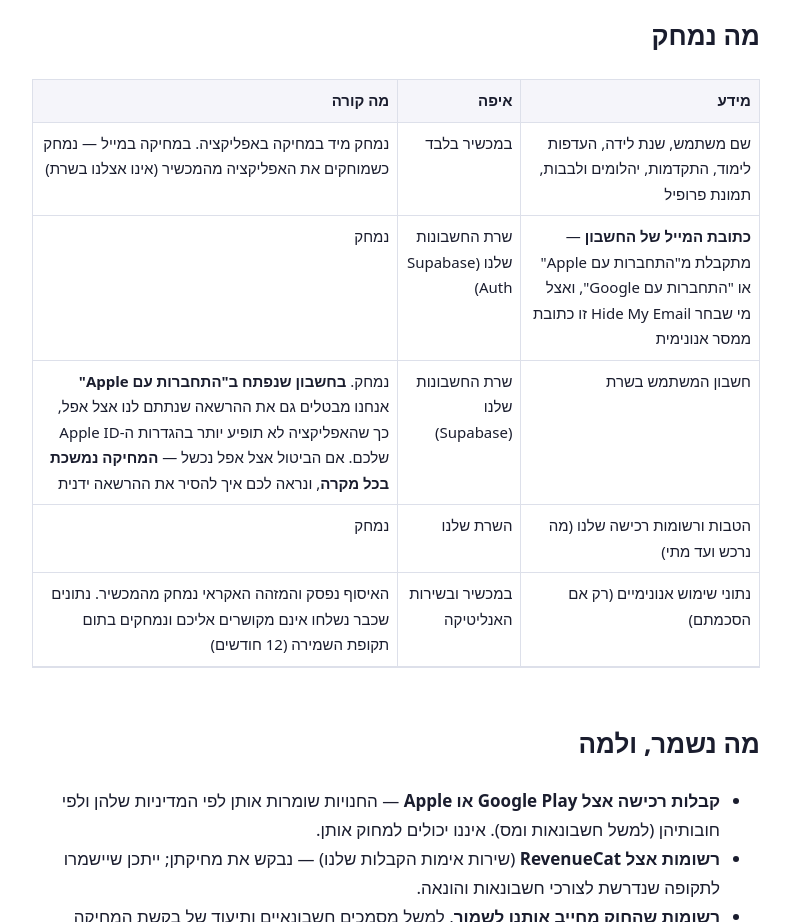
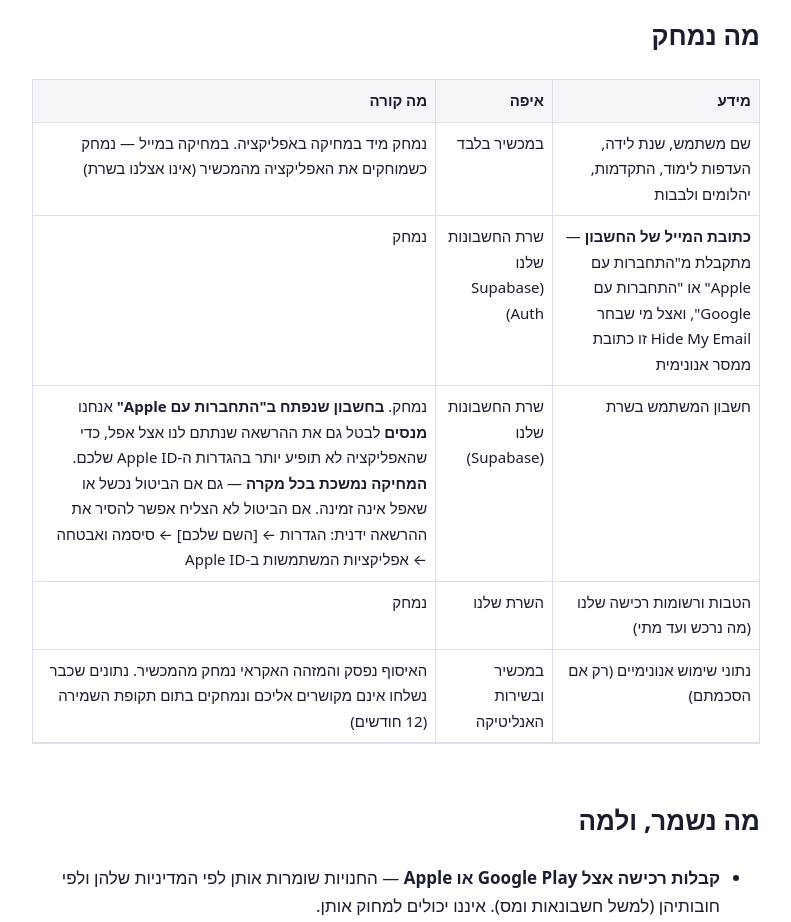
Before and after one commit to gikulS/octo800, a plain HTML site: page delete-account.html in a window 1280 px wide. Shown: the part 1280-2202 px from the top of the page, without its empty margins (244-1035 px from the left). Drawn offline with Linux system fonts and the light colour scheme.

Commit message:
Legal pages: correct what leaves the device on sign-in

```diff
--- a/delete-account.html
+++ b/delete-account.html
@@ -63,9 +63,9 @@ a{color:var(--accent)}
 <h2>מה נמחק</h2>
 <div class="tw"><table>
 <tr><th>מידע</th><th>איפה</th><th>מה קורה</th></tr>
-<tr><td>שם משתמש, שנת לידה, העדפות לימוד, התקדמות, יהלומים ולבבות, תמונת פרופיל</td><td>במכשיר בלבד</td><td>נמחק מיד במחיקה באפליקציה. במחיקה במייל — נמחק כשמוחקים את האפליקציה מהמכשיר (אינו אצלנו בשרת)</td></tr>
+<tr><td>שם משתמש, שנת לידה, העדפות לימוד, התקדמות, יהלומים ולבבות</td><td>במכשיר בלבד</td><td>נמחק מיד במחיקה באפליקציה. במחיקה במייל — נמחק כשמוחקים את האפליקציה מהמכשיר (אינו אצלנו בשרת)</td></tr>
 <tr><td><strong>כתובת המייל של החשבון</strong> — מתקבלת מ"התחברות עם Apple" או "התחברות עם Google", ואצל מי שבחר Hide My Email זו כתובת ממסר אנונימית</td><td>שרת החשבונות שלנו (Supabase Auth)</td><td>נמחק</td></tr>
-<tr><td>חשבון המשתמש בשרת</td><td>שרת החשבונות שלנו (Supabase)</td><td>נמחק. <strong>בחשבון שנפתח ב"התחברות עם Apple"</strong> אנחנו מבטלים גם את ההרשאה שנתתם לנו אצל אפל, כך שהאפליקציה לא תופיע יותר בהגדרות ה-Apple ID שלכם. אם הביטול אצל אפל נכשל — <strong>המחיקה נמשכת בכל מקרה</strong>, ונראה לכם איך להסיר את ההרשאה ידנית</td></tr>
+<tr><td>חשבון המשתמש בשרת</td><td>שרת החשבונות שלנו (Supabase)</td><td>נמחק. <strong>בחשבון שנפתח ב"התחברות עם Apple"</strong> אנחנו <strong>מנסים</strong> לבטל גם את ההרשאה שנתתם לנו אצל אפל, כדי שהאפליקציה לא תופיע יותר בהגדרות ה-Apple ID שלכם. <strong>המחיקה נמשכת בכל מקרה</strong> — גם אם הביטול נכשל או שאפל אינה זמינה. אם הביטול לא הצליח אפשר להסיר את ההרשאה ידנית: הגדרות ← [השם שלכם] ← סיסמה ואבטחה ← אפליקציות המשתמשות ב-Apple ID</td></tr>
 <tr><td>הטבות ורשומות רכישה שלנו (מה נרכש ועד מתי)</td><td>השרת שלנו</td><td>נמחק</td></tr>
 <tr><td>נתוני שימוש אנונימיים (רק אם הסכמתם)</td><td>במכשיר ובשירות האנליטיקה</td><td>האיסוף נפסק והמזהה האקראי נמחק מהמכשיר. נתונים שכבר נשלחו אינם מקושרים אליכם ונמחקים בתום תקופת השמירה (12 חודשים)</td></tr>
 </table></div>
```
